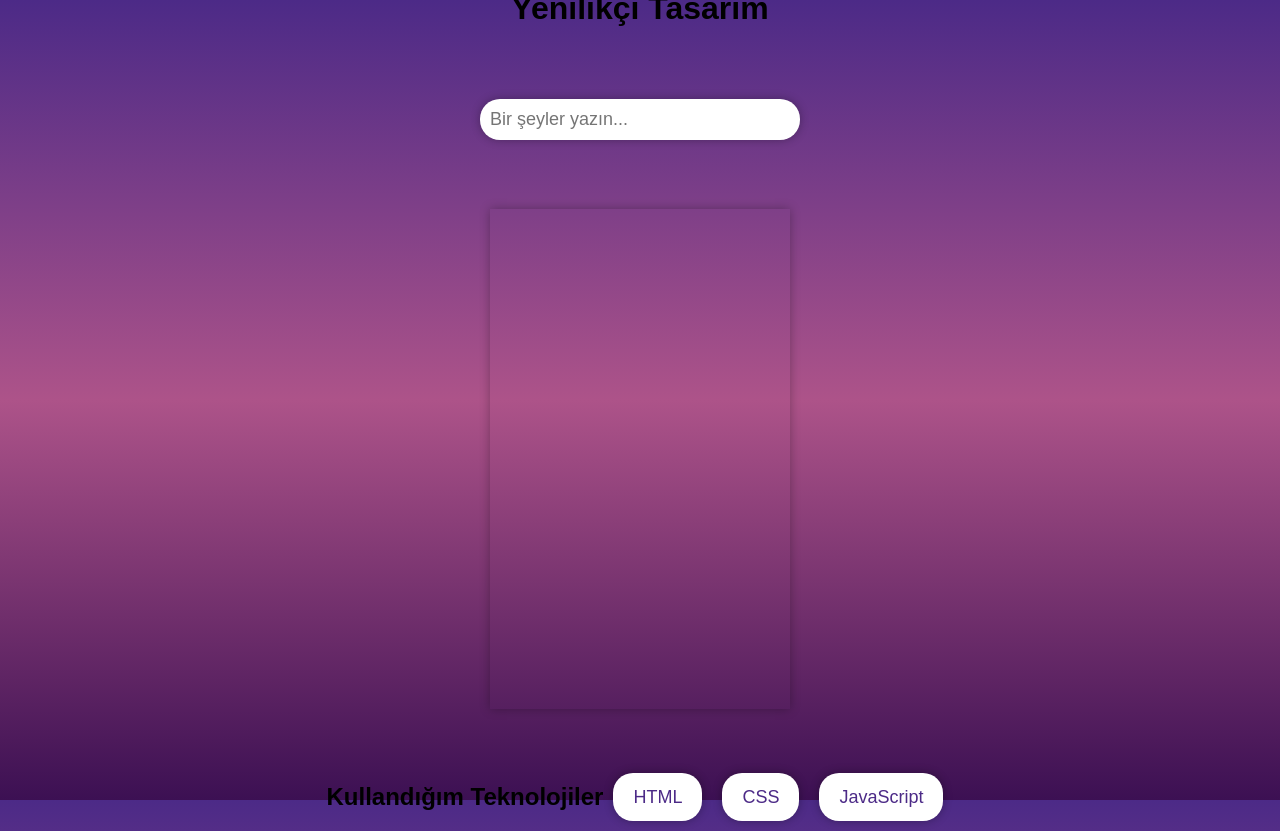
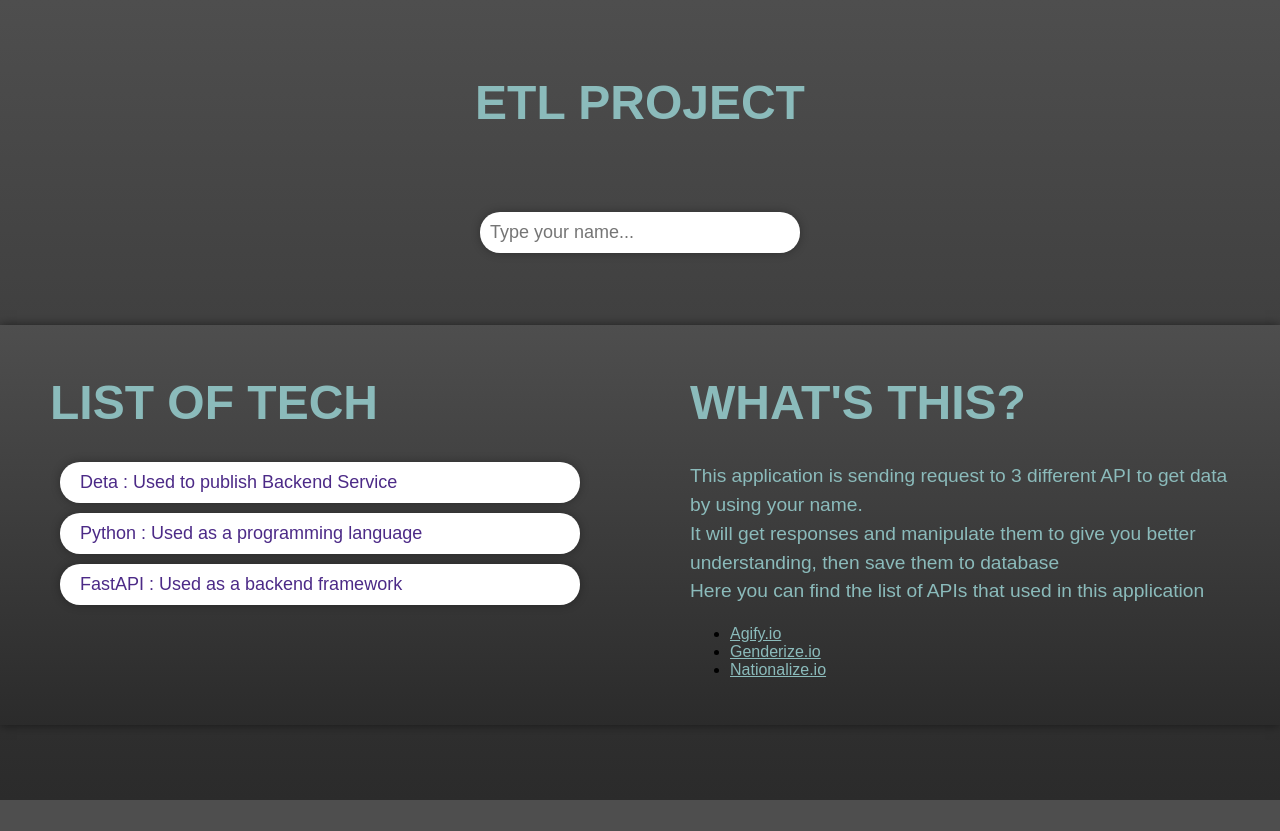
Before and after one commit to sahn111/sahn111.github.io, a plain HTML site: page index.html in a window 1280 px wide. After the commit the page ends 800 px from the top, so only its background shows below. Drawn offline with Linux system fonts and the light colour scheme.

Commit message:
Update index.html

```diff
--- a/index.html
+++ b/index.html
@@ -4,8 +4,8 @@
     <title>Yenilikçi Tasarım</title>
     <style>
       body {
-        background: linear-gradient(to bottom, #4c2a87, #ad5389, #3c1053);
-        margin: 0;
+        background-color: #4e4e4e;
+        background-image: linear-gradient(to bottom, #4e4e4e 0%, #2b2b2b 100%);        margin: 0;
         padding: 0;
         font-family: Arial, sans-serif;
         height: 100vh;
@@ -67,21 +67,94 @@
       .tech-item:hover {
         box-shadow: 0 0 20px rgba(0, 0, 0, 0.5);
       }
-    </style>
+
+      #response {
+        margin-top: 50px;
+        display: none;
+      }
+
+      #response p {
+        font-size: 24px;
+        font-weight: bold;
+        color: white;
+        text-align: center;
+      }
+      .container {
+        background-color: #4e4e4e;
+        background-image: linear-gradient(to bottom, #4e4e4e 0%, #2b2b2b 100%);        display: flex;
+        height: 50vh;
+        box-shadow: 0 0 10px rgba(0, 0, 0, 0.5);
+      }
+      .left {
+        flex: 1;
+        padding: 50px;
+      }
+      .right {
+        flex: 1;
+        padding: 50px;
+      }
+      h1 {
+        margin-top: 0;
+        font-size: 3rem;
+        text-transform: uppercase;
+      }
+      p {
+        font-size: 1.2rem;
+        line-height: 1.5;
+      }    </style>
   </head>
   <body>
-    <h1>Yenilikçi Tasarım</h1>
+    <h1 style="color: rgb(139, 187, 187);">ETL Project</h1>
     <div class="input-container">
-      <input type="text" placeholder="Bir şeyler yazın...">
+      <input type="text" placeholder="Type your name..." id="input">
     </div>
-    <div class="preview-container">
-      <h2></h2>
-      <iframe src=""></iframe>
+    <div id="response">
+      <p></p>
     </div>
-    <div class="tech-container">
-      <h2>Kullandığım Teknolojiler</h2>
-      <button class="tech-item">HTML</button>
-      <button class="tech-item">CSS</button>
-      <button class="tech-item">JavaScript</button>
+    <div>
+        <br>
+        <br>
+        <br>
+        <br>
     </div>
-  </body>
+    <div class="container">
+        <div class="left">
+            <h1 style="color: rgb(139, 187, 187);">List of Tech</h1>
+            <div class="tech-item">Deta : Used to publish Backend Service</div>
+            <div class="tech-item">Python : Used as a programming language</div>
+            <div class="tech-item">FastAPI : Used as a backend framework</div>
+        </div>
+        <div class="right">
+          <h1 style="color: rgb(139, 187, 187);">What's this?</h1>
+          <p style="color: rgb(139, 187, 187);">This application is sending request to 3 different API to get data by using your name.
+            <br>It will get responses and manipulate them to give you better understanding, then save them to database
+            <br>Here you can find the list of APIs that used in this application
+        </p>
+            <ul>
+                <li><a href="https://agify.io/" style="color: rgb(139, 187, 187);">Agify.io</a></li>
+                <li><a href="https://genderize.io/" style="color: rgb(139, 187, 187);">Genderize.io</a></li>
+                <li><a href="https://nationalize.io/" style="color: rgb(139, 187, 187);">Nationalize.io</a></li>
+            </ul>
+        </div>
+      </div>      <script>
+        const input = document.getElementById("input");
+        const preview = document.getElementById("preview");
+        const responseDiv = document.getElementById("response");
+
+        input.addEventListener("input", () => {
+          const inputValue = input.value;
+          const url = `https://jsonplaceholder.typicode.com/todos/1`;
+          const xhr = new XMLHttpRequest();
+          xhr.onreadystatechange = function () {
+            if (xhr.readyState === 4 && xhr.status === 200) {
+              responseDiv.style.display = "block";
+              const response = JSON.parse(xhr.responseText);
+              responseDiv.querySelector("p").textContent = response.title;
+            }
+          };
+          xhr.open("GET", url);
+          xhr.send();
+        });
+      </script>
+    </body>
+  </html>
```
